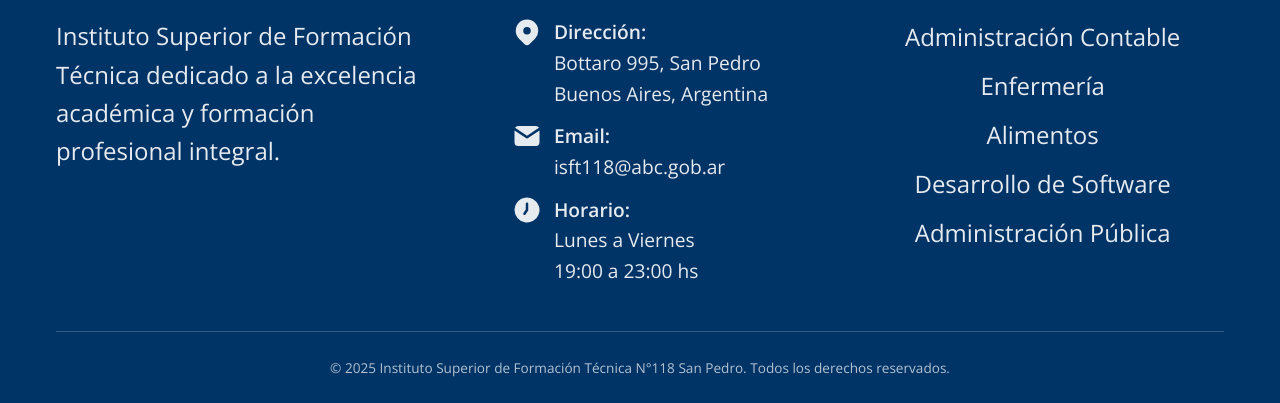
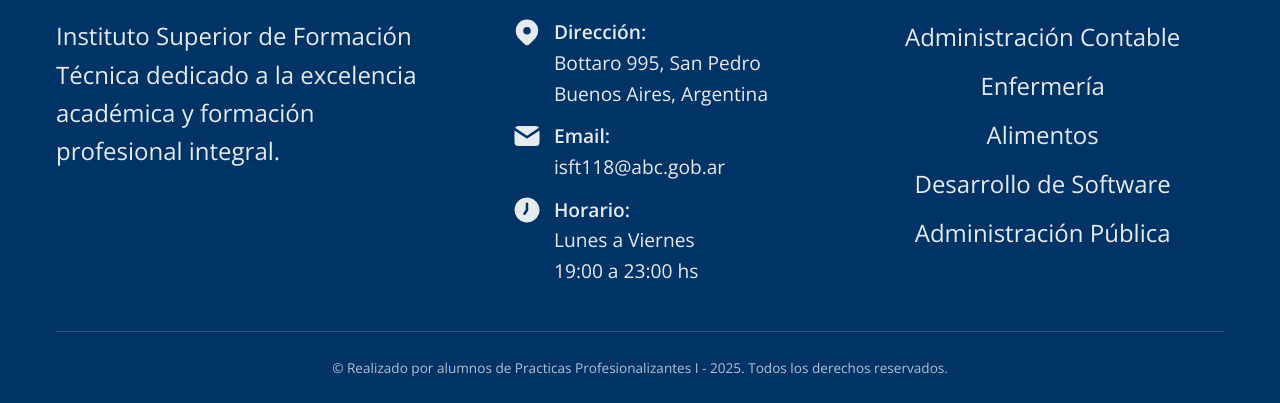
Before and after one commit to Tekobc/Practicas, a plain HTML site: page isft18-web/index.html in a window 1280 px wide. Shown: the part 2597-3000 px from the top of the page. Drawn offline with nearby package versions, Linux system fonts and the light colour scheme.

Commit message:
Cambio en el footer

```diff
--- a/isft18-web/index.html
+++ b/isft18-web/index.html
@@ -328,7 +328,7 @@
             </div>
 
             <div class="footer-bottom">
-                <p>&copy; 2025 Instituto Superior de Formación Técnica N°118 San Pedro. Todos los derechos reservados.</p>
+                <p>&copy; Realizado por alumnos de Practicas Profesionalizantes I - 2025. Todos los derechos reservados.</p>
             </div>
         </div>
     </footer>
```
